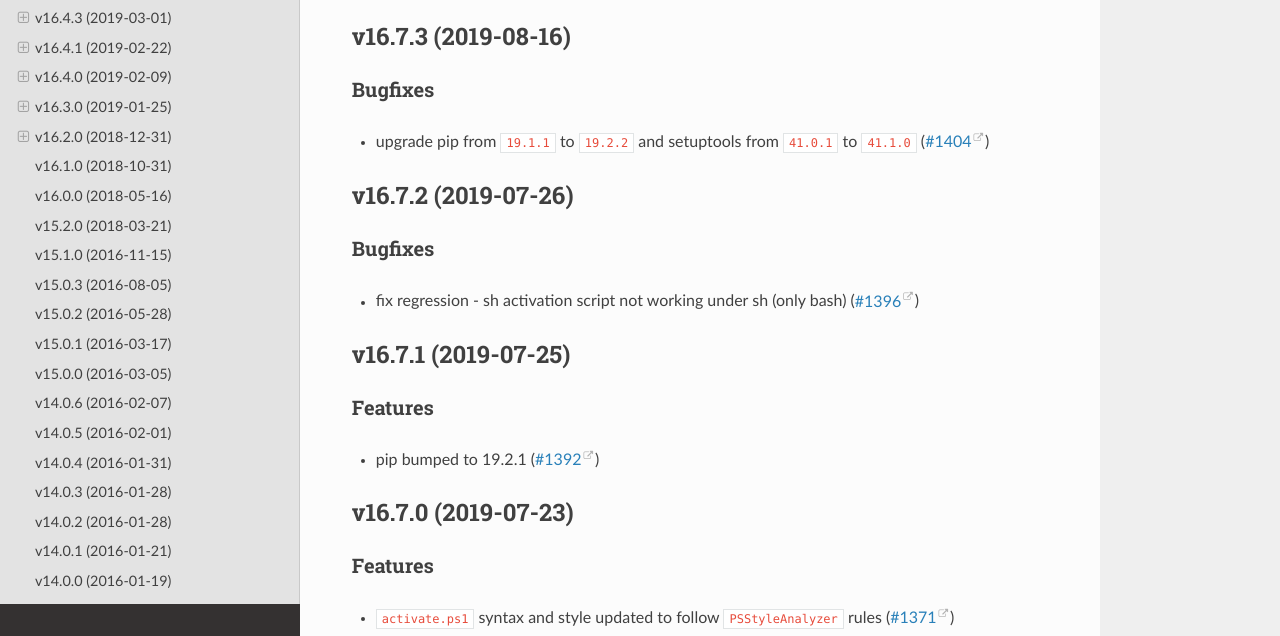
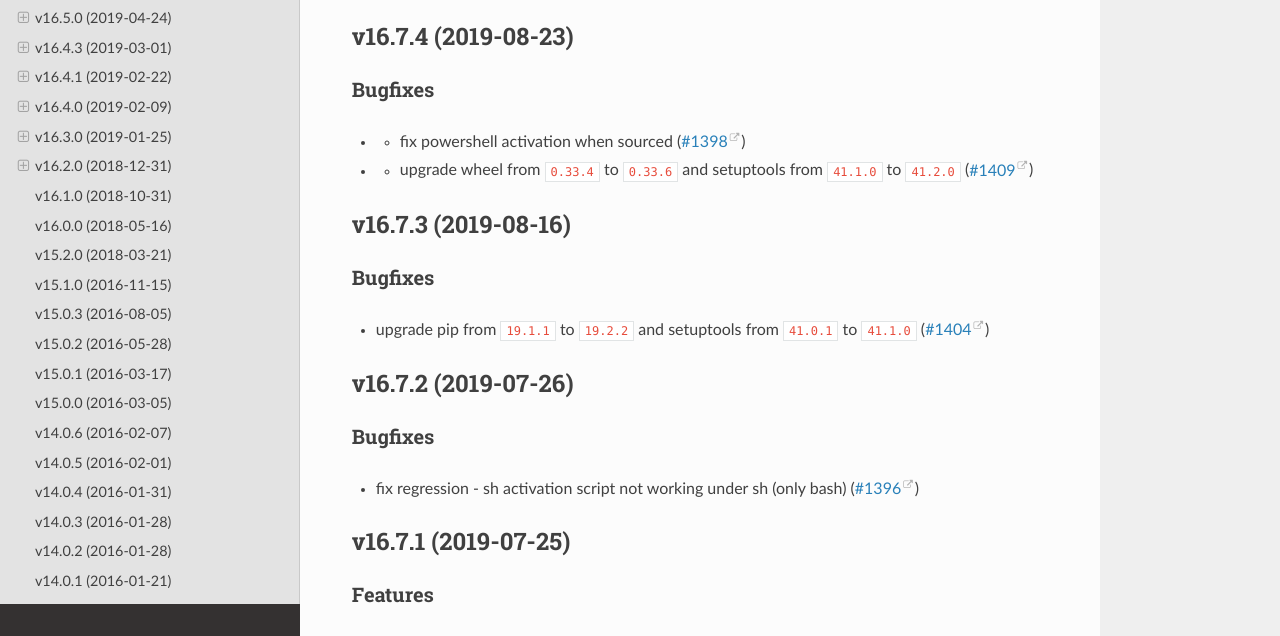
Before and after one commit to pypa/virtualenv, a Sphinx documentation site: the page built from docs/changes.rst, in a window 1280 px wide and 900 px high, cut to the strip 264-900 px from the top of the window. Built offline with Sphinx 7.4.7 and the Read the Docs theme 2.0.0, drawn with Linux system fonts in a browser that asks for light colours.

Commit message:
release 16.7.4

```diff
--- a/docs/changelog/1398.bugfix.rst
+++ /dev/null
@@ -1 +0,0 @@
-* fix powershell activation when sourced
--- a/docs/changelog/1409.bugfix.rst
+++ /dev/null
@@ -1 +0,0 @@
-* upgrade wheel from ``0.33.4`` to ``0.33.6`` and setuptools from ``41.1.0`` to ``41.2.0``
--- a/docs/changes.rst
+++ b/docs/changes.rst
@@ -4,6 +4,16 @@
 .. include:: _draft.rst
 
 .. towncrier release notes start
+
+v16.7.4 (2019-08-23)
+--------------------
+
+Bugfixes
+^^^^^^^^
+
+- * fix powershell activation when sourced (`#1398 <https://github.com/pypa/virtualenv/issues/1398>`_)
+- * upgrade wheel from ``0.33.4`` to ``0.33.6`` and setuptools from ``41.1.0`` to ``41.2.0`` (`#1409 <https://github.com/pypa/virtualenv/issues/1409>`_)
+
 
 v16.7.3 (2019-08-16)
 --------------------
```
Also changed, not shown: 1 other file.
